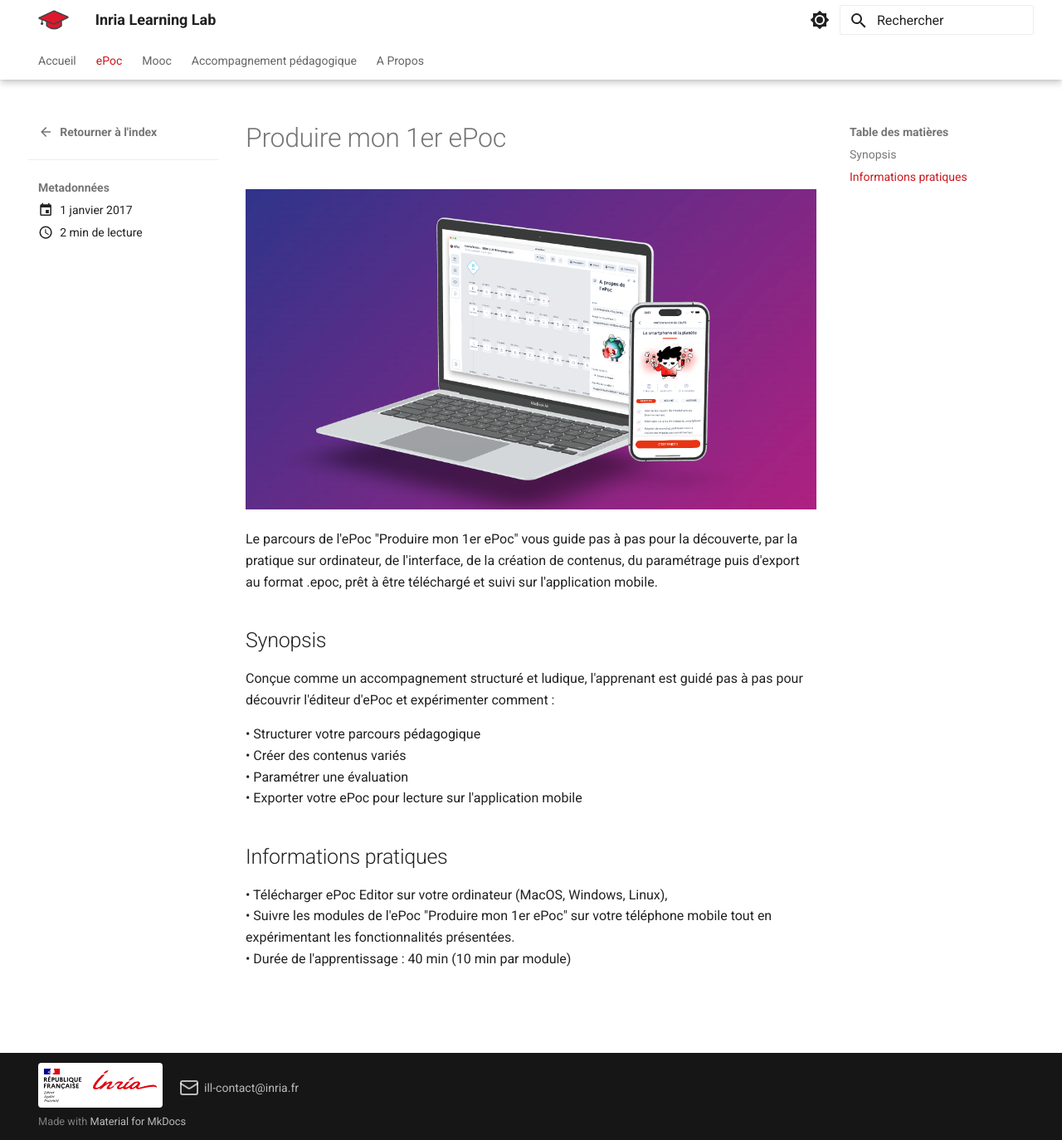
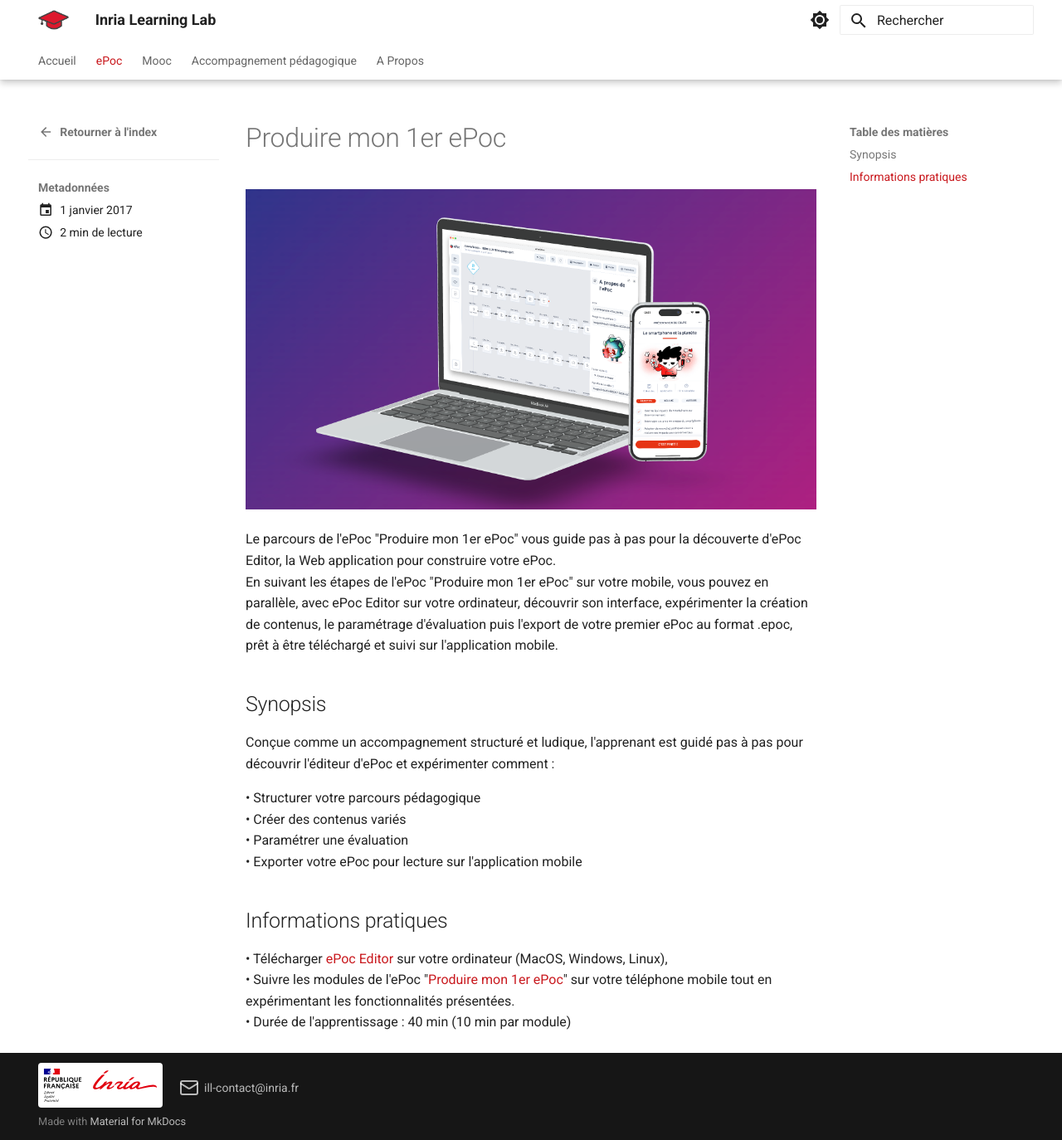
Before and after one commit to inrialearninglab/website, an MkDocs documentation site: the page built from docs/ePoc/posts/Produire-mon-premier-epoc.md, in a window 1280 px wide and 1374 px high. Shown: the whole window at 83% size. Built offline with MkDocs 1.6.1 and Material for MkDocs 9.7.7, drawn with Linux system fonts in a browser that asks for light colours.

Commit message:
Mise à jour textes de présentation "Produire mon 1er ePoc"

```diff
--- a/docs/ePoc/posts/Produire-mon-premier-epoc.md
+++ b/docs/ePoc/posts/Produire-mon-premier-epoc.md
@@ -12,7 +12,8 @@
 
 <img src="./images/epoc-editor-scenario.png" alt="Vignette d'illustration de l'epoc intitulé Produire mon 1er ePoc">
 
-Le parcours de l'ePoc "Produire mon 1er ePoc" vous guide pas à pas pour la découverte, par la pratique sur ordinateur, de l'interface, de la création de contenus, du paramétrage puis d'export au format .epoc, prêt à être téléchargé et suivi sur l'application mobile.
+Le parcours de l'ePoc "Produire mon 1er ePoc" vous guide pas à pas pour la découverte d'ePoc Editor, la Web application pour construire votre ePoc.
+En suivant les étapes de l'ePoc "Produire mon 1er ePoc" sur votre mobile, vous pouvez en parallèle, avec ePoc Editor sur votre ordinateur, découvrir son interface, expérimenter la création de contenus, le paramétrage d'évaluation puis l'export de votre premier ePoc au format .epoc, prêt à être téléchargé et suivi sur l'application mobile.
 
 ## Synopsis
 
@@ -25,6 +26,6 @@
 
 ## Informations pratiques
 
-•	Télécharger ePoc Editor sur votre ordinateur (MacOS, Windows, Linux),
-•	Suivre les modules de l'ePoc "Produire mon 1er ePoc" sur votre téléphone mobile tout en expérimentant les fonctionnalités présentées.
+•	Télécharger [ePoc Editor](https://epoc.inria.fr/editor/) sur votre ordinateur (MacOS, Windows, Linux),
+•	Suivre les modules de l'ePoc "[Produire mon 1er ePoc](https://epoc.inria.fr/epocs/)" sur votre téléphone mobile tout en expérimentant les fonctionnalités présentées.
 •	Durée de l'apprentissage : 40 min (10 min par module)
```
